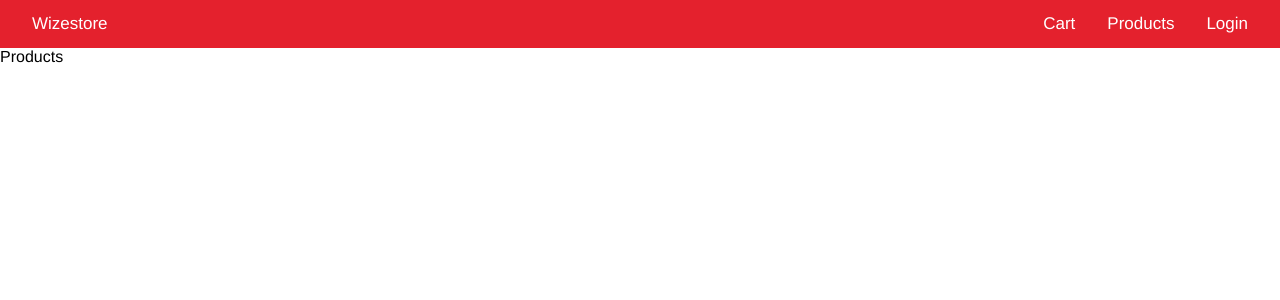
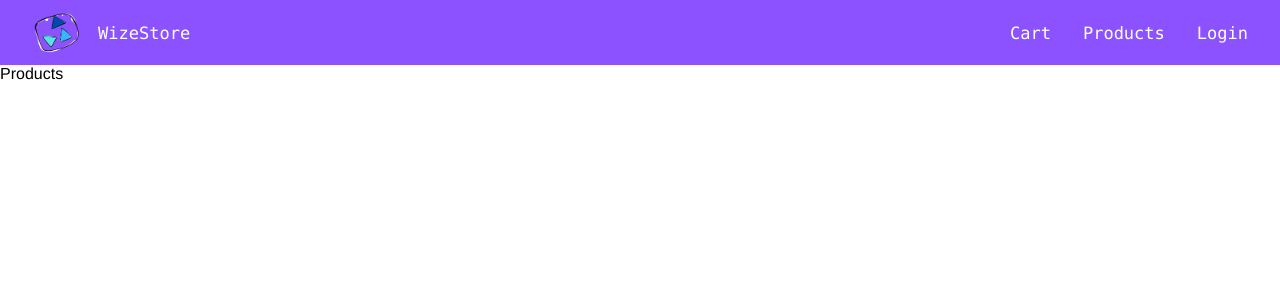
Before and after one commit to wizelineacademy/react-redux-bootcamp-q2, a React (Create React App) app: page /products in a window 1280 px wide. Shown: the top 300 px of the page. Built offline with nearby package versions, Linux system fonts and the light colour scheme.

Commit message:
feat: Recreate the header component
Add logo, and adding other colors into header component.

deliverable 1

```diff
--- /dev/null
+++ b/src/components/Header/Header.js
@@ -0,0 +1,27 @@
+import React from 'react';
+import {
+  Wrapper,
+  Links,
+  FlexContainer,
+  Text
+} from './Header.styles'
+
+import Logo from '../../Images/wizeStoreLogo.png'
+
+export const Header = () => {
+  return (
+    <Wrapper className="topnav" id="myTopnav">
+      <Links to="/">
+        <div className='container-logo'>
+          <img src={Logo} alt='logo' className='wize-store-logo'/>
+          <Text> WizeStore</Text>
+        </div>
+      </Links>
+      <FlexContainer>
+              <Links to="/cart">Cart</Links>
+              <Links to="/products">Products</Links>
+            <Links to="/login">Login</Links>
+      </FlexContainer>
+    </Wrapper>
+  );
+};
--- /dev/null
+++ b/src/components/Header/Header.styles.js
@@ -0,0 +1,55 @@
+import styled from 'styled-components';
+import { Link } from 'react-router-dom';
+
+
+export const Wrapper = styled.div`
+  padding: 0px 16px;
+  background-color: #8C52FF;
+  overflow: hidden;
+  display: flex;
+  max-height: 65px;
+  flex-direction: row;
+  align-items: center;
+  justify-content: space-between;
+  font-family: source-code-pro, Menlo, Monaco, Consolas, 'Courier New', monospace;
+  @media only screen and (max-width: 600px) {
+    flex-direction: column;
+  }
+
+
+
+  .container-logo{
+    display:grid;
+    grid-template-columns: 50px auto;
+    justify-content:center;
+    align-items: center;
+
+  }
+
+  .wize-store-logo{
+    width: 50px;
+    justify-self: end;
+  }
+`;
+
+export const Links = styled(Link)`
+  color: white;
+  display: block;
+  text-align: center;
+  padding: 14px 16px;
+  text-decoration: none;
+  font-size: 17px;
+`;
+
+export const Text = styled.p`
+  color: white;
+  display: block;
+  text-align: center;
+  padding: 14px 16px;
+  text-decoration: none;
+  font-size: 17px;
+`;
+
+export const FlexContainer = styled.div`
+  display: flex;
+`;
--- /dev/null
+++ b/src/pages/Products/Products.js
@@ -0,0 +1,7 @@
+import React from 'react'
+
+export const Products = () => {
+  return (
+    <div>Products</div>
+  )
+};
--- a/src/routes/AppRouter.js
+++ b/src/routes/AppRouter.js
@@ -1,9 +1,9 @@
 import React from 'react';
 import {BrowserRouter as Router, Switch, Route} from 'react-router-dom';
-import {Products} from '../pages/Products';
+import {Products} from '../pages/Products/Products';
 import {Cart} from '../pages/Cart';
 import {Home} from '../pages/Home';
-import {Header} from '../components/Header';
+import {Header} from '../components/Header/Header';
 import { Login } from '../pages/Login';
 
 export const AppRouter = () => {
```
Also changed, not shown: src/Images/wizeStoreLogo.png (added), src/pages/Products/Products.styles.js (added).
